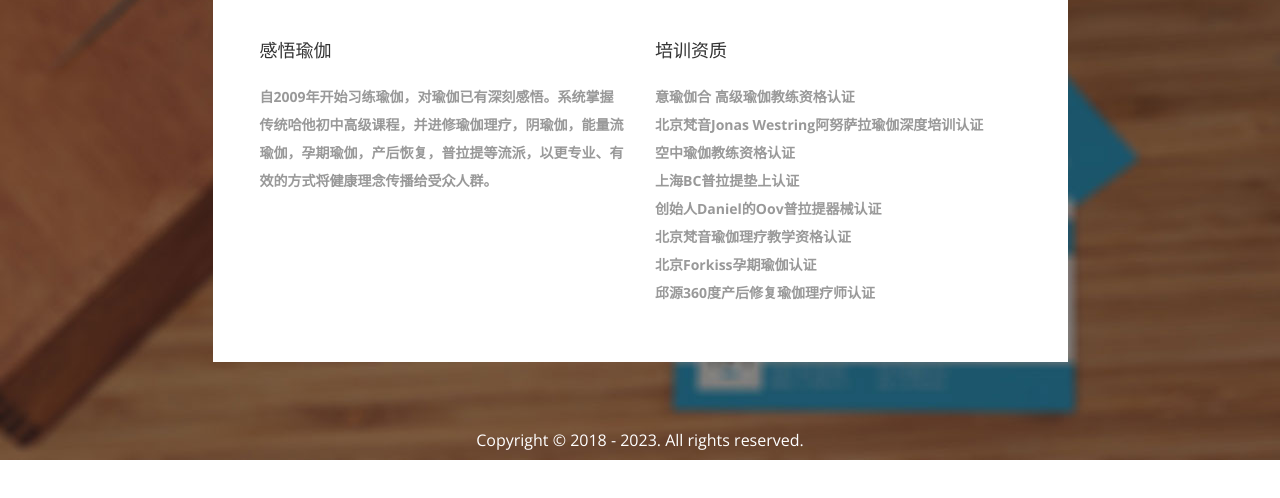
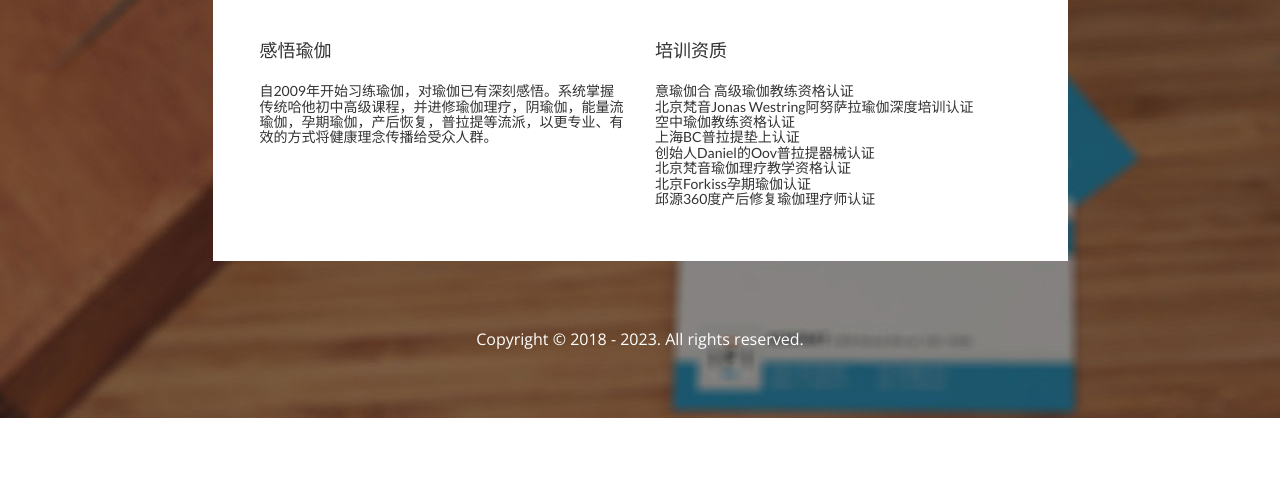
Before and after one commit to wangxinna/wangxinna.github.io, a plain HTML site: page index.html in a window 1280 px wide. Both pictures are taken after a click on the tab "授课资质". Shown: the part 390-888 px from the top of the page. After the commit the page ends 808 px from the top, so only its background shows below. Drawn offline with nearby package versions, Linux system fonts and the light colour scheme.

Commit message:
Update index.html

```diff
--- a/index.html
+++ b/index.html
@@ -79,17 +79,15 @@
 										<div class="col-md-6 agileits_agile_about_left">
 											<h4>感悟瑜伽</h4>
 											<br>
-											<p>
-												<b>
+											<h5>
 													自2009年开始习练瑜伽，对瑜伽已有深刻感悟。系统掌握传统哈他初中高级课程，并进修瑜伽理疗，阴瑜伽，能量流瑜伽，孕期瑜伽，产后恢复，普拉提等流派，以更专业、有效的方式将健康理念传播给受众人群。
-												</b>
-											</p>
+											</h5>
 											<br>
 										</div>
 										<div class="col-md-6 agileits_agile_about_left">
 											<h4>培训资质</h4>
 											<br>
-											<p><b>意瑜伽合 高级瑜伽教练资格认证<br>
+											<h5>意瑜伽合 高级瑜伽教练资格认证<br>
 											北京梵音Jonas Westring阿努萨拉瑜伽深度培训认证<br>
 											空中瑜伽教练资格认证<br>
 											上海BC普拉提垫上认证<br>
@@ -97,7 +95,7 @@
 											北京梵音瑜伽理疗教学资格认证<br>
 											北京Forkiss孕期瑜伽认证<br>
 											邱源360度产后修复瑜伽理疗师认证<br>
-											</b></p>
+											</h5>
 											<br>
 										</div>
 										<div class="clearfix"> </div>
```
